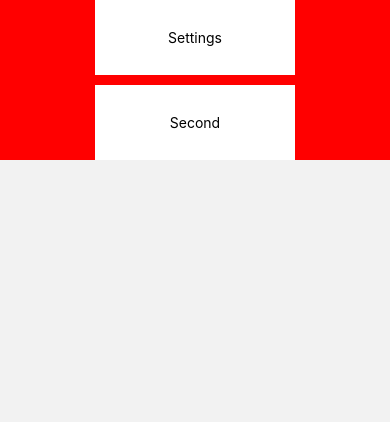
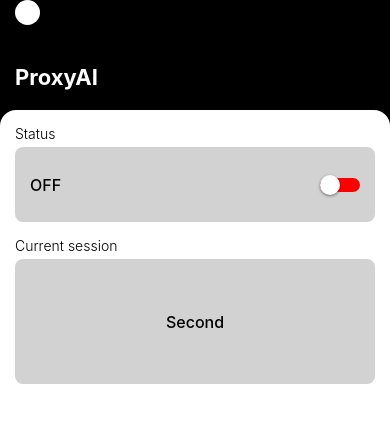
Before and after one commit to Itsdarkhere/ProxyAI, a React Native app: screen /Test in a window 390 px wide. Shown: the top 422 px of the page. Built offline with nearby package versions, Linux system fonts and the light colour scheme.

Commit message:
Init design

```diff
--- a/components/TestComponent.jsx
+++ b/components/TestComponent.jsx
@@ -1,17 +1,40 @@
-import React from 'react'
-import { StyleSheet, TouchableOpacity, View, Text } from "react-native"
+import React, { useState } from 'react'
+import { StyleSheet, TouchableOpacity, View, Text, Switch } from "react-native"
 import { useNavigation } from '@react-navigation/native'
 
 export const TestComponent = () => {
   const navigation = useNavigation();
+  const [on, setOn] = useState(false);
+  const toggleOnOff = () => setOn((prevState) => !prevState);
   return (
     <View style={styles.container}>
-        <TouchableOpacity style={styles.button} onPress={() => navigation.navigate('Settings')}>
-            <Text>Settings</Text>
-        </TouchableOpacity>
-        <TouchableOpacity style={styles.button} onPress={() => navigation.navigate('Second')}>
-            <Text>Second</Text>
-        </TouchableOpacity>
+        <View style={styles.topContainer}>
+            <TouchableOpacity style={styles.settings} onPress={() => navigation.navigate('Settings')}>
+                <Text style={styles.settingsText}>X</Text>
+            </TouchableOpacity>
+            <Text style={styles.heading}>ProxyAI</Text>
+        </View>
+        <View style={styles.bottomContainer}>
+            <View  style={styles.sessionStuff}>
+                <Text style={styles.currentSession}>Status</Text>
+                <View style={styles.button}>
+                    <Text style={styles.text}>{on ? 'ON' : 'OFF'}</Text>
+                    <Switch
+                        trackColor={{false: 'red', true: 'white'}}
+                        thumbColor={on ? '#767577' : 'white'}
+                        ios_backgroundColor="#3e3e3e"
+                        onValueChange={toggleOnOff}
+                        value={on}
+                    />
+                </View>
+            </View>
+            <View style={styles.sessionStuff}>
+                <Text style={styles.currentSession}>Current session</Text>
+                <TouchableOpacity style={styles.session} onPress={() => navigation.navigate('Second')}>
+                    <Text style={styles.text}>Second</Text>
+                </TouchableOpacity>
+            </View>
+        </View>
     </View>
   )
 }
@@ -19,20 +42,85 @@
 const styles = StyleSheet.create({
   container: {
     fontWeight: "500",
-    backgroundColor: "red",
-    height: '100%',
-    width: '100%',
+    backgroundColor: "black",
+    flex: 1,
     display: 'flex',
     alignItems: 'center',
     justifyContent: 'center',
     gap: 10,
   },
+  topContainer: {
+    height: 100, // Changed from 250 to '50%' to make it responsive
+    width: '100%',
+    display: 'flex',
+    justifyContent: 'flex-end',
+    alignItems: 'flex-start',
+    paddingBottom: 10,
+    paddingHorizontal: 15,
+    position: 'relative'
+  },
+  settings: {
+    position: 'absolute',
+    top: 0,
+    left: 15,
+    borderRadius: '50%',
+    backgroundColor: 'white',
+    height: 25,
+    width: 25,
+    display: 'flex',
+    alignItems: 'center'
+  },
+  settingsText: {
+    color: 'white',
+  },
+  heading: {
+    color: 'white',
+    fontWeight: "700",
+    fontSize: 22,
+  },
+  bottomContainer: {
+    backgroundColor: 'white',
+    width: '100%',
+    flex: 1, // Changed from '100%' to '50%' to make it responsive
+    display: 'flex',
+    alignItems: 'flex-start',
+    justifyContent: 'flex-start',
+    borderTopLeftRadius: 16,
+    borderTopRightRadius: 16,
+    gap: 15,
+    padding: 15,
+  },
+  sessionStuff: {
+    width: '100%',
+  },
+  session: {
+    width: '100%',
+    height: 125,
+    backgroundColor: '#D2D2D2',
+    borderRadius: 8,
+    display: 'flex',
+    justifyContent: 'center',
+    alignItems: 'center',
+  },
+  currentSession: {
+    paddingBottom: 5,
+    fontSize: 14,
+    fontWeight: '300',
+  },
   button: {
     height: 75,
-    width: 200,
-    backgroundColor: 'white',
+    width: '100%',
+    backgroundColor: '#D2D2D2',
     display: 'flex',
-    justifyContent: 'center',
-    alignItems: 'center'
+    flexDirection: 'row',
+    justifyContent: 'space-between',
+    alignItems: 'center',
+    borderRadius: 8,
+    paddingHorizontal: 15,
+  },
+  text: {
+    color: 'black',
+    fontWeight: '500',
+    fontSize: 16,
   }
 })
--- a/screens/TestScreen.jsx
+++ b/screens/TestScreen.jsx
@@ -14,5 +14,7 @@
 const styles = StyleSheet.create({
     container: {
       position: 'relative',
+      backgroundColor: 'black',
+      flex: 1,
     },
 })
```
